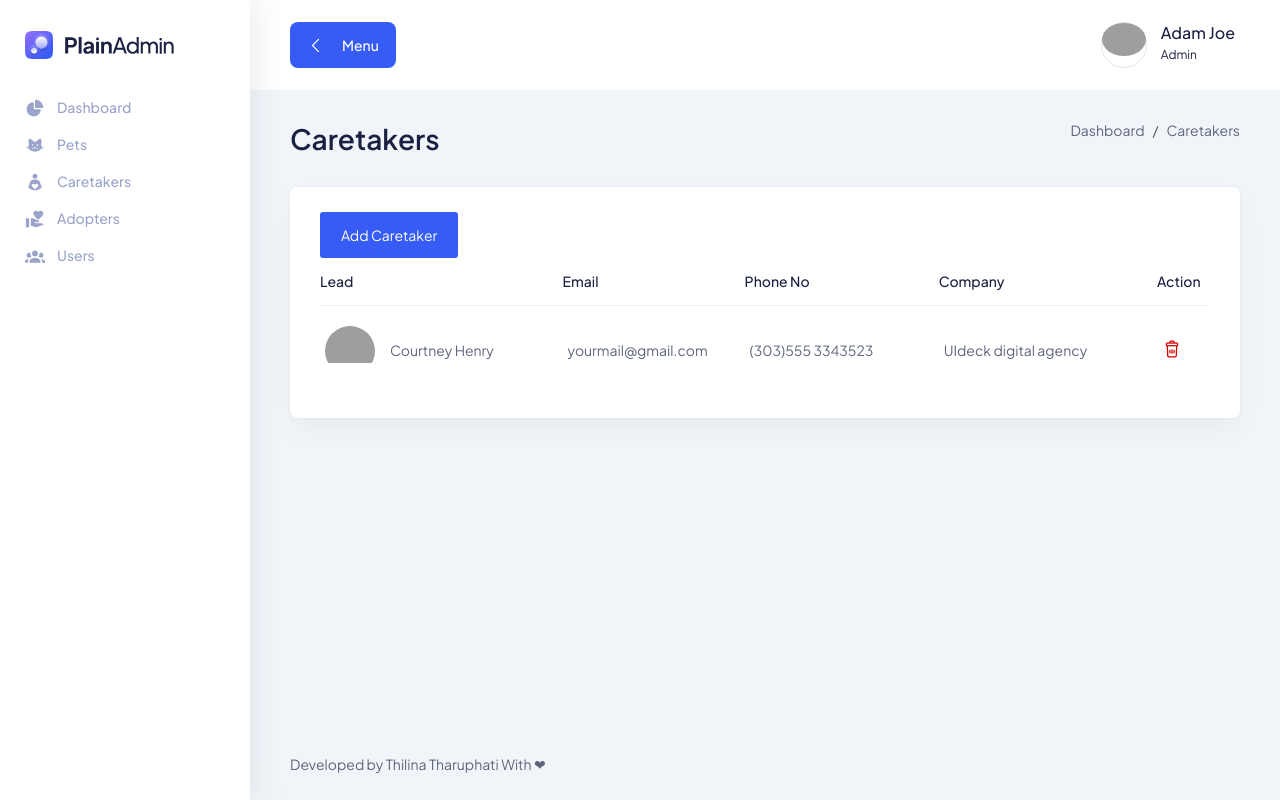
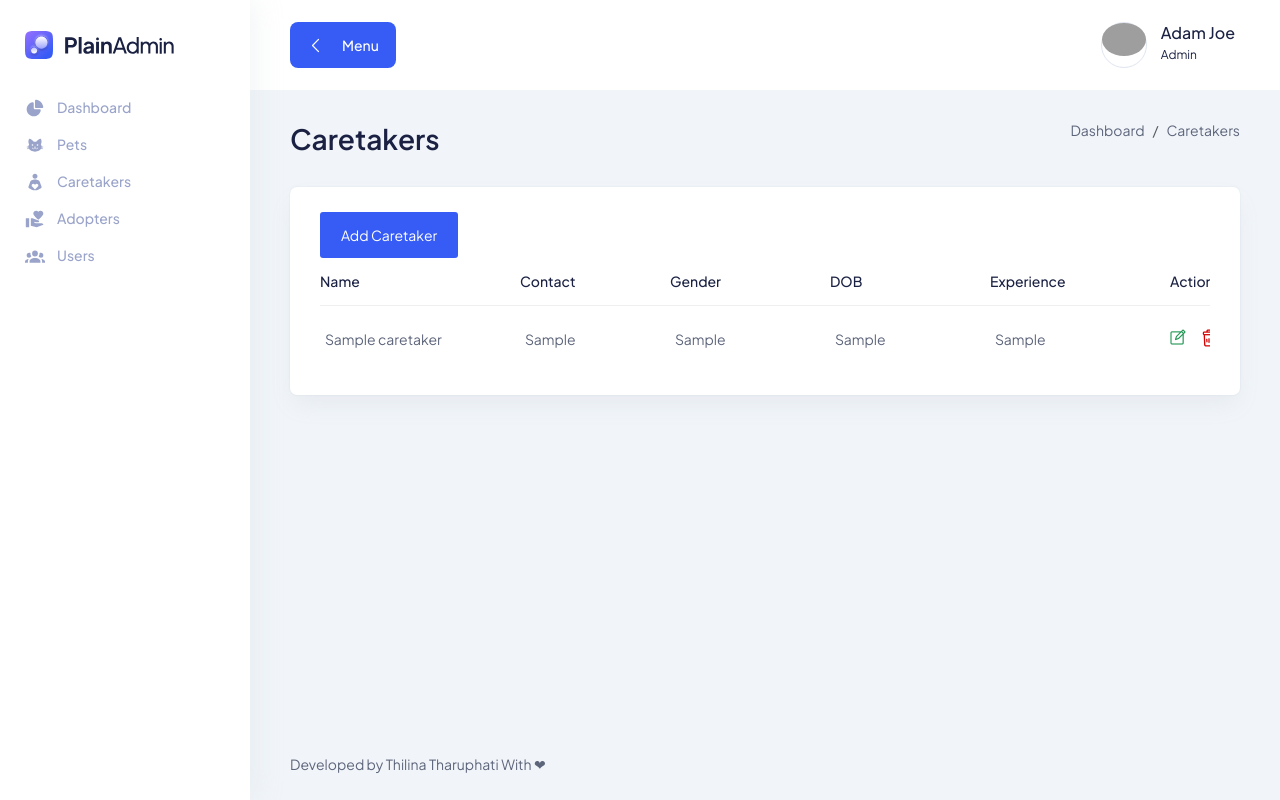
Before and after one commit to Its-Dev-Thilina/paws-and-hearts-simple, a PHP site: page /pages/caretakers.php in a window 1280 px wide. Run offline with PHP 8.4, Linux system fonts and the light colour scheme; tables that the repository leaves empty or names only in its code hold one stand-in row (values such as "Sample post"); some libraries are stand-ins or nearby versions; grey boxes are pictures that could not be loaded.

Commit message:
caretakers_and_add

```diff
--- a/pages/caretakers.php
+++ b/pages/caretakers.php
@@ -1,6 +1,11 @@
 <?php
 include_once '../includes/header.php';
 include_once BASE_PATH . 'includes/sidebar.php';
+?>
+
+
+<?php
+$caretakers = mysqli_query($conn, "SELECT * FROM caretaker")->fetch_all(MYSQLI_ASSOC);
 ?>
 
 <body>
@@ -48,23 +53,27 @@ include_once BASE_PATH . 'includes/sidebar.php';
                     </div>
 
                     <div class="card-style mb-30">
-                         <a href="<?= BASE_URL ?>pages/caretakers-add.php" class="main-btn btn-sm primary-btn btn-hover">Add
+                        <a href="<?= BASE_URL ?>pages/caretakers-add.php"
+                            class="main-btn btn-sm primary-btn btn-hover">Add
                             Caretaker</a>
                         <div class="table-wrapper table-responsive">
                             <table class="table">
                                 <thead>
                                     <tr>
                                         <th class="lead-info">
-                                            <h6>Lead</h6>
+                                            <h6>Name</h6>
                                         </th>
                                         <th class="lead-email">
-                                            <h6>Email</h6>
+                                            <h6>Contact</h6>
                                         </th>
                                         <th class="lead-phone">
-                                            <h6>Phone No</h6>
+                                            <h6>Gender</h6>
+                                        </th>
+                                        <th class="lead-phone">
+                                            <h6>DOB</h6>
                                         </th>
                                         <th class="lead-company">
-                                            <h6>Company</h6>
+                                            <h6>Experience</h6>
                                         </th>
                                         <th>
                                             <h6>Action</h6>
@@ -73,35 +82,43 @@ include_once BASE_PATH . 'includes/sidebar.php';
                                     <!-- end table row-->
                                 </thead>
                                 <tbody>
+                                    <?php foreach ($caretakers as $caretaker): ?>
                                     <tr>
                                         <td class="min-width">
-                                            <div class="lead">
-                                                <div class="lead-image">
-                                                    <img src="assets/images/lead/lead-1.png" alt="">
-                                                </div>
-                                                <div class="lead-text">
-                                                    <p>Courtney Henry</p>
-                                                </div>
+                                            <div class="lead-text">
+                                                <p><?= $caretaker['name'] ?></p>
                                             </div>
                                         </td>
                                         <td class="min-width">
-                                            <p><a href="#0">yourmail@gmail.com</a></p>
+                                            <p><a href="#0"><?= $caretaker['contact'] ?></a></p>
                                         </td>
                                         <td class="min-width">
-                                            <p>(303)555 3343523</p>
+                                            <p><?= $caretaker['gender'] ?></p>
                                         </td>
                                         <td class="min-width">
-                                            <p>UIdeck digital agency</p>
+                                            <p><?= $caretaker['dob'] ?></p>
+                                        </td>
+                                        <td class="min-width">
+                                            <p><?= $caretaker['experience'] ?></p>
                                         </td>
                                         <td>
                                             <div class="action">
-                                                <button class="text-danger">
-                                                    <i class="lni lni-trash-can"></i>
-                                                </button>
+                                                <a href="<?= BASE_URL ?>pages/caretakers-edit.php?id=<?= $caretaker['id'] ?>"
+                                                    class="text-success me-2">
+                                                    <i class="lni lni-pencil-alt"></i>
+                                                </a>
+                                                <form action="<?= BASE_URL ?>actions/caretaker-actions.php" method="post">
+                                                    <input type="hidden" name="caretaker_id" value="<?= $caretaker['id'] ?>">
+                                                    <input type="hidden" name="action" value="delete">
+                                                    <button class="text-danger" type="submit" name="submit"
+                                                        value="submit">
+                                                        <i class="lni lni-trash-can"></i>
+                                                    </button>
+                                                </form>
                                             </div>
                                         </td>
                                     </tr>
-
+                                    <?php endforeach; ?>
                                 </tbody>
                             </table>
                             <!-- end table -->
@@ -116,4 +133,4 @@ include_once BASE_PATH . 'includes/sidebar.php';
         </section>
         <!-- ========== section end ========== -->
 
-<?php include_once BASE_PATH . 'includes/footer.php'; ?>
+        <?php include_once BASE_PATH . 'includes/footer.php'; ?>
```
Also changed, not shown: actions/caretaker-actions.php (+40 -9 lines), pages/caretakers-add.php (+11 -13 lines).
